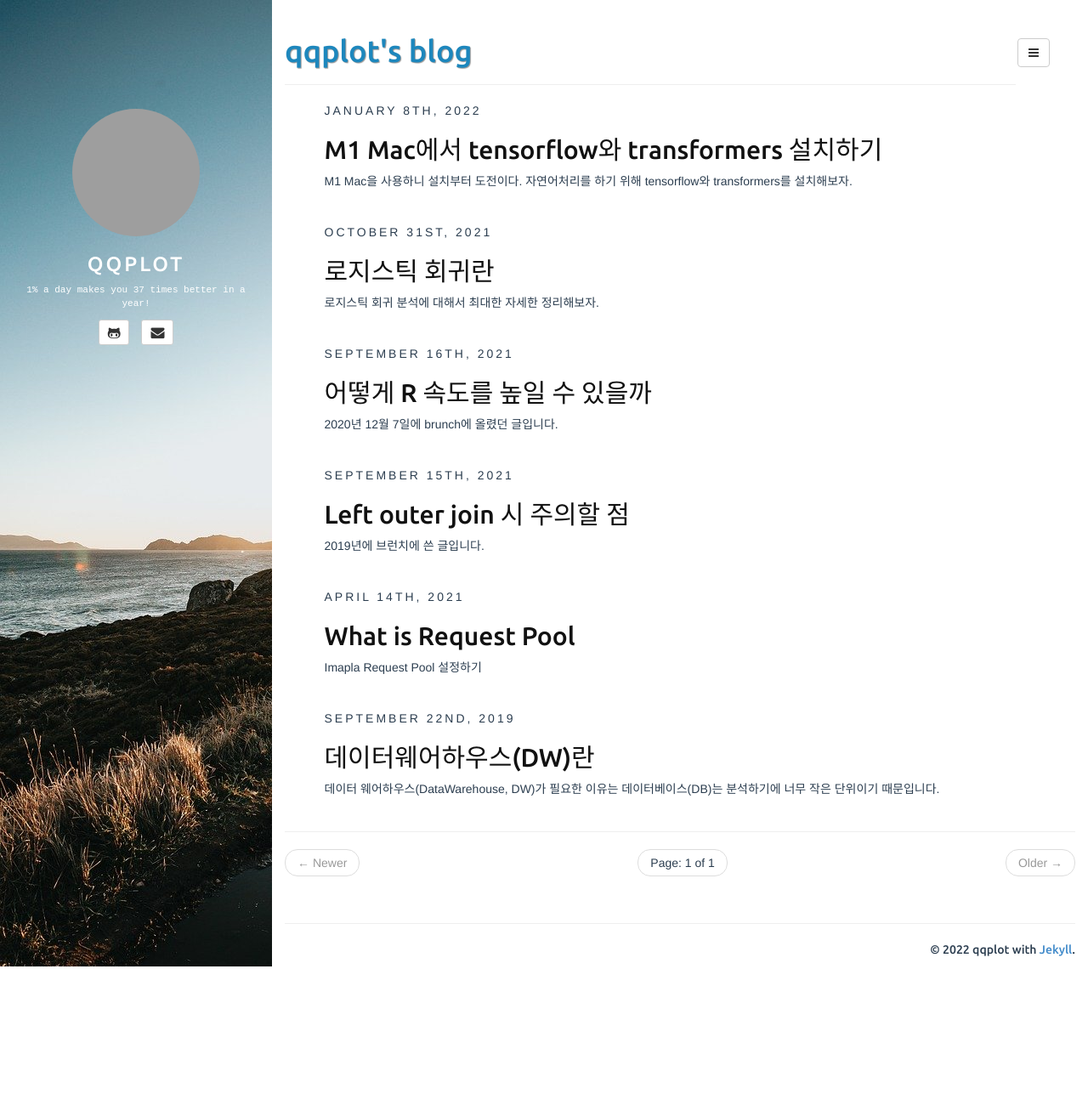
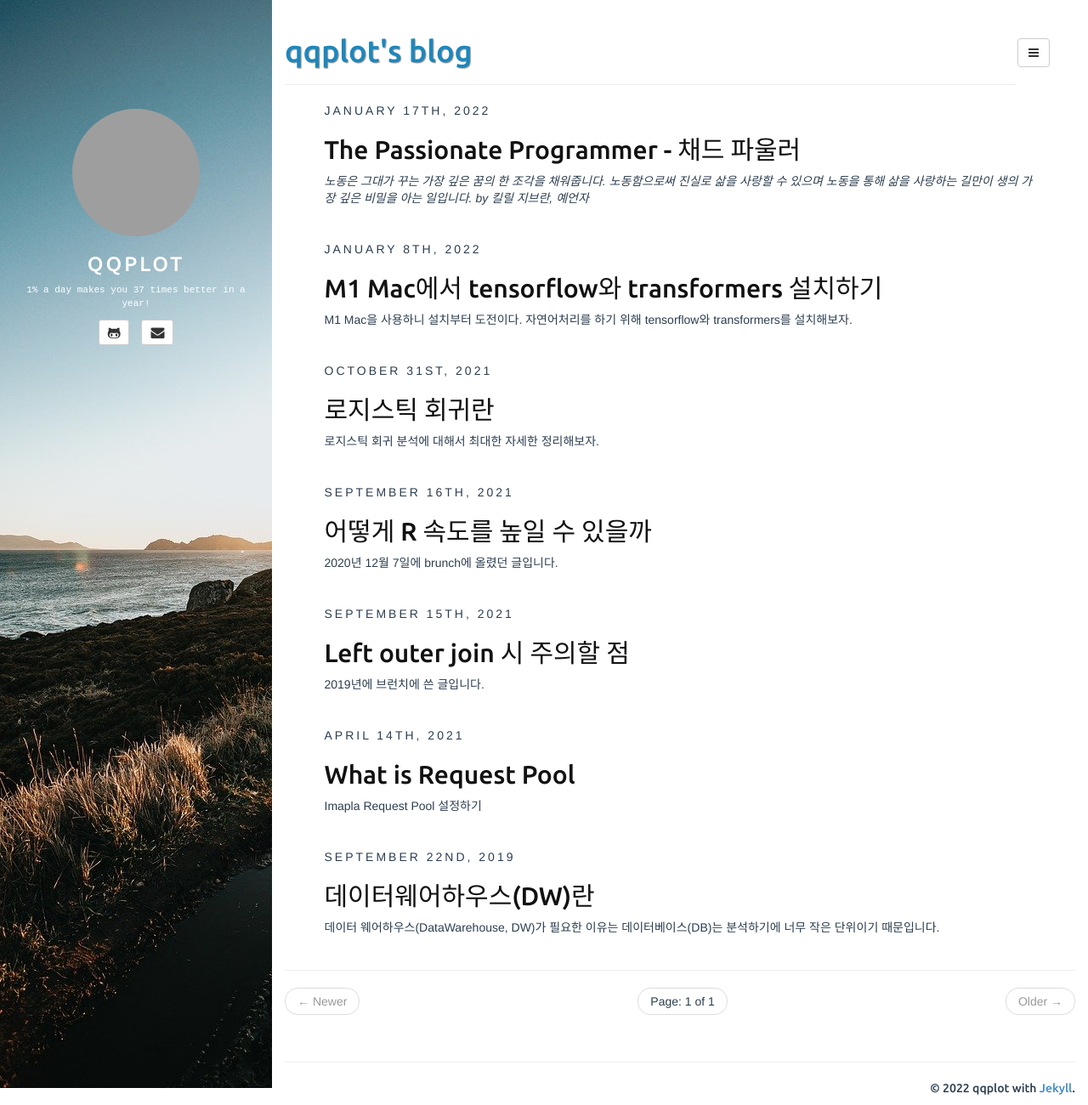
Before and after one commit to qqplot/qqplot.github.io, a Jekyll site: the page built from index.html, in a window 1280 px wide and 1300 px high. Shown: the whole window at 85% size. Built offline with Jekyll 4.4.1, drawn with Linux system fonts in a browser that asks for light colours; the list of posts is cut into pages by our own code; some of the changed lines change nothing that is shown; grey boxes are pictures that could not be loaded.

Commit message:
post upload

```diff
--- /dev/null
+++ b/_posts/2022-01-17-the_passionate_programmer.md
@@ -0,0 +1,48 @@
+---
+layout: post
+title:  "The Passionate Programmer - 채드 파울러"
+categories: [ datascience ]
+tags: [ career ]
+fullview: false
+comments: true
+---
+
+*노동은 그대가 꾸는 가장 깊은 꿈의 한 조각을 채워줍니다.
+노동함으로써 진실로 삶을 사랑할 수 있으며
+노동을 통해 삶을 사랑하는 길만이 생의 가장 깊은 비밀을 아는 일입니다.
+by 킬릴 지브란, 예언자*
+
+---
+
+목표를 잃고 방황하는 시간이 길어지고 있다. 무엇을 위해 일해야 하는지. 뭘 해야 하는지. 내가 무엇을 원하고 있는지조차 모르는 상태이다. 누군가가 이끌어 주기를 바라는 마음에 대학원을 지원했지만 떨어졌다. 하고 싶은 것이 무엇인지, 해온 일은 무엇인지 제대로 설명하지 못하는 사람을 이끌어 줄 사람은 없다.
+
+2022년이 되었다. 18년부터 일을 했으니 벌써 5년차 직장인이 되었다. 일상성을 회복하기 위해 무엇이든 해보고 있다. 우선 하루를 잘 채워보려고 한다. 이 블로그도 그 일환이다. 커리어 방향을 설정하기 위해 예전에 읽었던 책을 다시 꺼냈다. 지금 상황에서 읽으니 위로가 되는 구절이 있어 공유한다.
+
+<br/>
+
+### 즐기라
+어느 방향으로 자신의 경력을 이끌어 가고 싶은지 생각하는 사치를 누리는 소프트웨어 개발자가 된 지점까지 왔다면 축하한다! 자신이 운이 매우 좋다고 생각해도 된다. 직업을 결정하는 것이 극소수 사람만이 누릴 수 있는 대단한 특권인 문화가 많기 때문이다. 소프트웨어 개발자로서 집세나 식비를 어떻게 낼지 걱정하지는 않을 것이다.
+
+여러 가지 진로를 고를 수 있겠지만 이 일은 흥미진진하다. 창조적이다. 소프트웨어 개발은 깊은 사고를 요하고 날마다 만나는 사람이 대부분이 할 수 있다고 상상도 못할 어떤 일을 할 수 있다는 감각을 지니게 된다는 보상을 받는다. 다음 단계로 진보하고 영향을 미치거나 동료나 업계 사람으로부터 존경을 얻는 것에 대해 걱정할지도 모르지만, 그것에 대해 생각하는 것을 정말 멈출 수 없다면 그 일을 정말 잘해낼 것이다.
+
+소프트웨어 개발은 도전적이면서 보람이 있다. 이 일은 예술 형식처럼 창조적이지만 예술과 달리 구체적이고 측정할 수 있는 가치를 제공한다.
+
+**소프트웨어 개발은 재미있다!**
+
+결국 소프트웨어 개발 경력이라는 여정에서 내가 배운 가장 중요한 것은 어떻게 먹고 사느냐, 무엇을 가졌냐가 아니라 소프트웨어 개발 자체가 중요하다는 점이다. 내가 배운 것은 이것들을 어떻게 받아들이느냐 하는 것이다. 그것은 내면적이다. 만족이란 경력 선택처럼 추구하고 성의 있게 결정해야 하는 어떤 것이다.
+
+<br/>
+
+---
+
+커리어 고민은 행운이다. 굶어죽을 걱정이 없어졌다는 말이다. 그러니 실력 없음을 투덜거리지 말자. 감사함을 느끼며 노력해야 한다. 한 분야에서 대가가 되는 데에 10년이 걸린다고 한다. 아직 절반이다. 후회도 많지만 이대로 포기하고 있을 순 없다. 이제 순진하게 주어진 대로 흘러가는 대로 살 수는 없다. 내가 선택하고 내가 책임져야 한다.
+
+
+
+
+<br/>
+
+
+### 참고
+- [프로그래머, 열정을 말하다](http://www.kyobobook.co.kr/product/detailViewKor.laf?ejkGb=KOR&mallGb=KOR&barcode=9788966260225&orderClick=LEa&Kc=)
+---
```
Also changed, not shown: _posts/2021-09-16-r_speed.md (+2 -2 lines), 1 other file.
